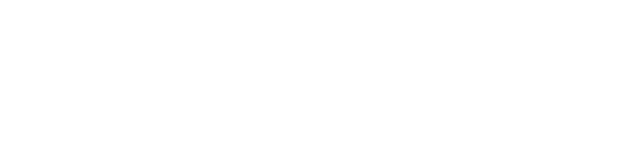
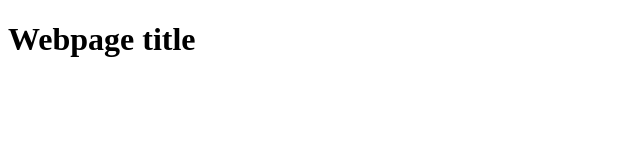
Before and after one commit to Vel2025/MyHtmlLab, a plain HTML site: page index.html in a window 1280 px wide. Shown: the whole page, without its empty margins (0-640 px from the left). Drawn offline with Linux system fonts and the light colour scheme.

Commit message:
Added a title header

```diff
--- a/index.html
+++ b/index.html
@@ -6,6 +6,6 @@
     <title>MyWebPage</title>
 </head>
 <body>
-
-</body>
+    <h1>Webpage title</h1>
+    </body>
 </html>
```
